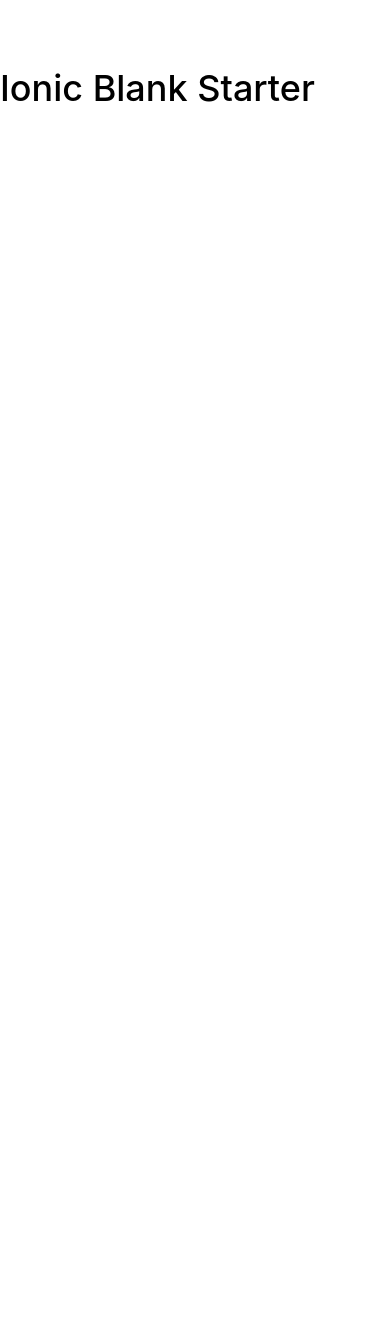
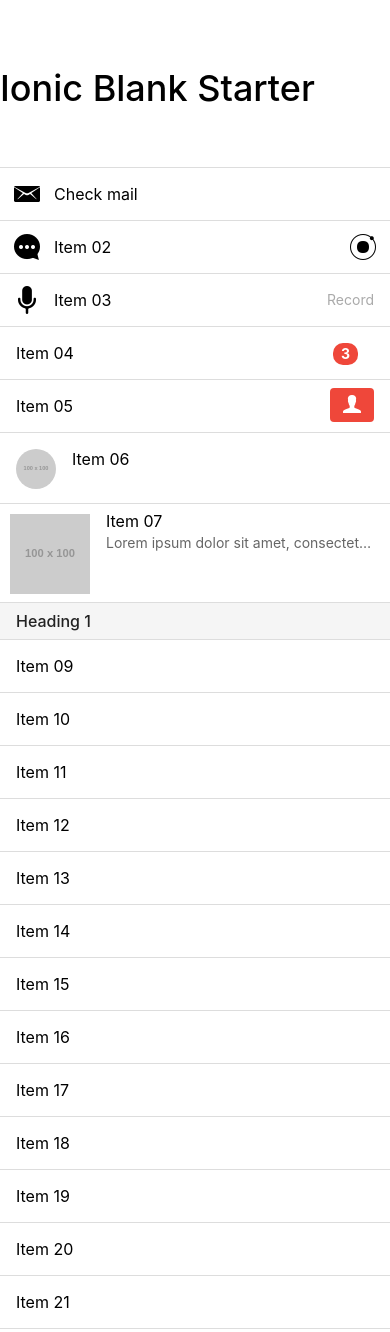
Before and after one commit to zeeeya/AngularJSandIonic, a website: page www/index.html in a window 390 px wide. Shown: the top 1332 px of the page. Before the commit the page ends 844 px from the top, so only its background shows below. Drawn offline with Linux system fonts and the light colour scheme; some packages are replaced by stand-ins of ours; files that its build step writes are made by us from their sources; placeholder pictures from the web are drawn by us; files whose address does not match are found by name.

Commit message:
Using the list styles

```diff
--- a/www/index.html
+++ b/www/index.html
@@ -48,6 +48,79 @@
       <ion-tab icon="ion-person" title="About"></ion-tab>
       <ion-tab icon="ion-calendar" title="Calendar"></ion-tab>
       </ion-tabs>
+      <ion-content>
+
+      <div class="list">
+        <a href="#" class="item item-icon-left">
+          <i class="icon ion-email"></i>
+          Check mail
+        </a>
+        <a href="#" class="item item-icon-left item-icon-right">
+          <i class="icon ion-chatbubble-working"></i>
+          Item 02
+          <i class="icon ion-ionic"></i>
+        </a>
+        <a href="#" class="item item-icon-left">
+        <i class="icon ion-mic-a"></i>
+        Item 03
+          <span class="item-note">Record</span>
+        </a>
+        <a href="#" class="item">Item 04
+        <span class="badge badge-assertive">3</span>
+        </a>
+        <a href="#" class="item item-button-right">
+        Item 05
+        <button class="button button-assertive">
+          <i class="icon ion-person"></i>
+        </button>
+        </a>
+        <a href="#" class="item item-avatar">
+        <img src="http://placehold.it/100x100" alt="Avatar">
+        Item 06
+        </a>
+        <a href="#" class="item item-thumbnail-left">
+        <img src="http://placehold.it/100x100" alt="Avatar">
+        <h2>Item 07</h2>
+        <p>Lorem ipsum dolor sit amet, consectetur adipiscing elit. Impedit suscipit obcaecati deleniti quisquam ad, nostrum aliquid! Non illo ratione, magnam dolor itaque impedit nemo nesciunt, unde sequi pariatur, eius iure.
+        </p>
+        </a>
+        <div class="item item-divider">Heading 1</div>
+        <a href="#" class="item">Item 09</a>
+        <a href="#" class="item">Item 10</a>
+        <a href="#" class="item">Item 11</a>
+        <a href="#" class="item">Item 12</a>
+        <a href="#" class="item">Item 13</a>
+        <a href="#" class="item">Item 14</a>
+        <a href="#" class="item">Item 15</a>
+        <a href="#" class="item">Item 16</a>
+        <a href="#" class="item">Item 17</a>
+        <a href="#" class="item">Item 18</a>
+        <a href="#" class="item">Item 19</a>
+        <a href="#" class="item">Item 20</a>
+        <a href="#" class="item">Item 21</a>
+        <a href="#" class="item">Item 22</a>
+        <a href="#" class="item">Item 23</a>
+        <a href="#" class="item">Item 24</a>
+        <a href="#" class="item">Item 25</a>
+        <a href="#" class="item">Item 26</a>
+        <a href="#" class="item">Item 27</a>
+        <a href="#" class="item">Item 28</a>
+        <a href="#" class="item">Item 29</a>
+        <a href="#" class="item">Item 30</a>
+
+
+
+      </div>
+
+
+
+
+
+
+
+
+
+      </ion-content>
     </ion-pane>
   </body>
 </html>
```
